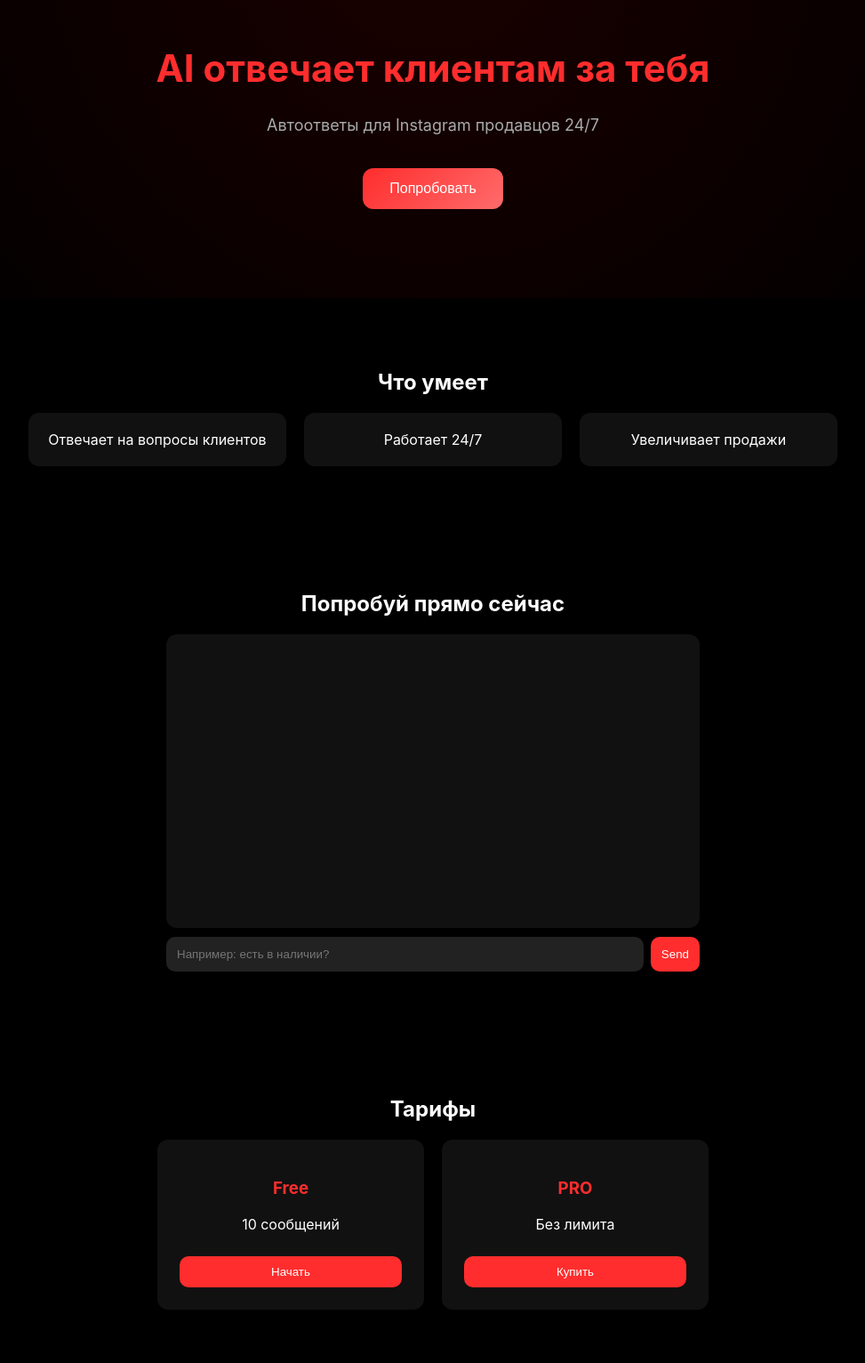
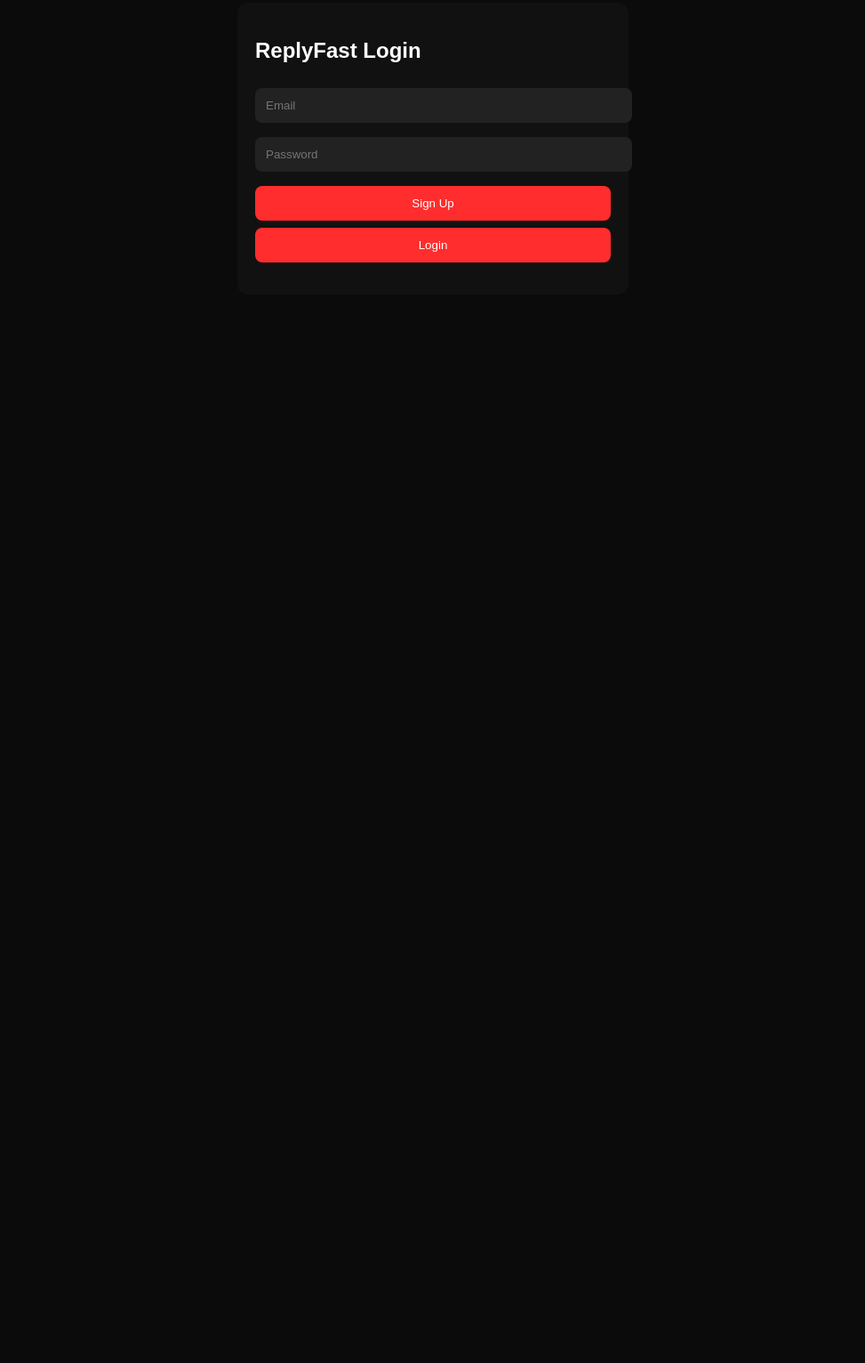
Before and after one commit to odinodin-wq/replyfast-saas-v2, a website: page public/index.html in a window 1280 px wide. Shown: the part 77-1609 px from the top of the page at 89% size, without its empty margins (153-1126 px from the left). After the commit the page ends 800 px from the top, so only its background shows below. Drawn offline with nearby package versions, Linux system fonts and the light colour scheme.

Commit message:
Update index.html

```diff
--- a/public/index.html
+++ b/public/index.html
@@ -3,200 +3,210 @@
 <head>
 <meta charset="UTF-8">
 <meta name="viewport" content="width=device-width, initial-scale=1.0">
-<title>ReplyFast AI</title>
+<title>ReplyFast SaaS</title>
+
+<script src="https://cdn.jsdelivr.net/npm/@supabase/supabase-js@2"></script>
 
 <style>
 body {
   margin:0;
-  font-family: Inter, Arial;
-  background:#000;
+  font-family: Arial;
+  background:#0b0b0b;
   color:white;
 }
 
-/* HERO */
-.hero {
-  text-align:center;
-  padding:100px 20px;
-  background: radial-gradient(circle at top, #1a0000, #000);
+/* LOGIN */
+#auth {
+  max-width:400px;
+  margin:80px auto;
+  padding:20px;
+  background:#111;
+  border-radius:12px;
 }
 
-.hero h1 {
-  font-size:42px;
-  color:#ff2d2d;
+input {
+  width:100%;
+  padding:12px;
+  margin:8px 0;
+  border:none;
+  border-radius:8px;
+  background:#222;
+  color:white;
 }
 
-.hero p {
-  color:#aaa;
-  font-size:18px;
-}
-
-.hero button {
-  margin-top:20px;
-  padding:14px 30px;
+button {
+  width:100%;
+  padding:12px;
+  margin-top:8px;
   border:none;
-  border-radius:12px;
-  background:linear-gradient(135deg,#ff2d2d,#ff6b6b);
+  border-radius:8px;
+  background:#ff2d2d;
   color:white;
-  font-size:16px;
   cursor:pointer;
 }
 
-/* SECTION */
-.section {
-  padding:60px 20px;
-  text-align:center;
+/* APP */
+#app {
+  display:none;
+  padding:20px;
 }
 
-.cards {
+.topbar {
   display:flex;
-  gap:20px;
-  justify-content:center;
-  flex-wrap:wrap;
+  justify-content:space-between;
+  align-items:center;
+  padding:10px;
+  background:#111;
+  border-radius:10px;
 }
 
-.card {
-  background:#111;
-  padding:20px;
-  border-radius:12px;
-  width:250px;
+.online {
+  color:#aaa;
+  font-size:14px;
 }
 
-/* DEMO */
-.demo {
-  max-width:600px;
-  margin:auto;
+.dot {
+  width:10px;
+  height:10px;
+  background:#00ff88;
+  border-radius:50%;
+  display:inline-block;
+  margin-right:5px;
+  animation:pulse 1.5s infinite;
 }
 
+@keyframes pulse {
+  0% {transform:scale(1);}
+  50% {transform:scale(1.5);}
+  100% {transform:scale(1);}
+}
+
+/* CHAT */
 .chat {
+  margin-top:20px;
   background:#111;
-  border-radius:12px;
-  padding:15px;
-  height:300px;
+  border-radius:10px;
+  padding:10px;
+  height:400px;
   overflow:auto;
 }
 
 .msg {
+  padding:10px;
   margin:6px 0;
-  padding:10px;
-  border-radius:10px;
+  border-radius:8px;
 }
 
-.user { background:#ff2d2d; }
-.ai { background:#222; }
+.user {background:#ff2d2d;}
+.ai {background:#222;}
 
 .inputBox {
   display:flex;
   margin-top:10px;
 }
 
-input {
+.inputBox input {
   flex:1;
-  padding:12px;
-  border:none;
-  border-radius:10px;
-  background:#222;
-  color:white;
 }
 
-button.send {
-  margin-left:8px;
-  padding:12px;
-  border:none;
-  border-radius:10px;
-  background:#ff2d2d;
-  color:white;
-}
-
-/* PRICING */
-.pricing {
-  display:flex;
-  justify-content:center;
-  gap:20px;
-  flex-wrap:wrap;
-}
-
-.plan {
-  background:#111;
-  padding:25px;
-  border-radius:12px;
-  width:250px;
-}
-
-.plan h3 {
-  color:#ff2d2d;
-}
-
-.plan button {
-  margin-top:10px;
-  padding:10px;
-  width:100%;
-  background:#ff2d2d;
-  border:none;
-  border-radius:10px;
-  color:white;
-}
-
-/* MOBILE */
-@media (max-width:768px){
-  .hero h1 { font-size:28px; }
+.inputBox button {
+  width:120px;
+  margin-left:10px;
 }
 </style>
 </head>
 
 <body>
 
-<!-- HERO -->
-<div class="hero">
-  <h1>AI отвечает клиентам за тебя</h1>
-  <p>Автоответы для Instagram продавцов 24/7</p>
-  <button onclick="scrollToDemo()">Попробовать</button>
+<!-- LOGIN -->
+<div id="auth">
+  <h2>ReplyFast Login</h2>
+
+  <input id="email" placeholder="Email">
+  <input id="password" type="password" placeholder="Password">
+
+  <button onclick="signUp()">Sign Up</button>
+  <button onclick="signIn()">Login</button>
+
+  <p id="status"></p>
 </div>
 
-<!-- FEATURES -->
-<div class="section">
-  <h2>Что умеет</h2>
-  <div class="cards">
-    <div class="card">Отвечает на вопросы клиентов</div>
-    <div class="card">Работает 24/7</div>
-    <div class="card">Увеличивает продажи</div>
+<!-- APP -->
+<div id="app">
+
+  <div class="topbar">
+    <div>🔥 ReplyFast SaaS</div>
+    <div class="online"><span class="dot"></span>AI online</div>
+    <button onclick="logout()">Logout</button>
   </div>
-</div>
-
-<!-- DEMO -->
-<div class="section demo" id="demo">
-  <h2>Попробуй прямо сейчас</h2>
 
   <div class="chat" id="chat"></div>
 
   <div class="inputBox">
-    <input id="msg" placeholder="Например: есть в наличии?">
-    <button class="send" onclick="send()">Send</button>
+    <input id="msg" placeholder="Напиши клиентский вопрос...">
+    <button onclick="send()">Send</button>
   </div>
-</div>
 
-<!-- PRICING -->
-<div class="section">
-  <h2>Тарифы</h2>
-
-  <div class="pricing">
-    <div class="plan">
-      <h3>Free</h3>
-      <p>10 сообщений</p>
-      <button>Начать</button>
-    </div>
-
-    <div class="plan">
-      <h3>PRO</h3>
-      <p>Без лимита</p>
-      <button onclick="buy()">Купить</button>
-    </div>
-  </div>
 </div>
 
 <script>
-function scrollToDemo() {
-  document.getElementById("demo").scrollIntoView({behavior:"smooth"});
+/* =========================
+   🔑 SUPABASE CONFIG
+   ========================= */
+
+// ✔ URL У ТЕБЯ ПРАВИЛЬНЫЙ:
+const SUPABASE_URL = "https://cowsflyfghivkafjauzm.supabase.co";
+
+// ❗ ВСТАВЬ СЮДА СВОЙ ANON KEY (из Supabase → API)
+const SUPABASE_ANON_KEY = "eyJhbGciOiJIUzI1NiIsInR5cCI6IkpXVCJ9.eyJpc3MiOiJzdXBhYmFzZSIsInJlZiI6ImNvd3NmbHlmZ2hpdmthZmphdXptIiwicm9sZSI6ImFub24iLCJpYXQiOjE3NzY5MzY1NjAsImV4cCI6MjA5MjUxMjU2MH0.Z3YWipoU_0ZX2XNWTvp-v0TdMgQ0s6V_r90SHD7Ukx8";
+
+const supabase = supabase_js.createClient(
+  SUPABASE_URL,
+  SUPABASE_ANON_KEY
+);
+
+let user = null;
+
+/* =========================
+   🔐 AUTH
+   ========================= */
+
+async function signUp(){
+  let { data, error } = await supabase.auth.signUp({
+    email: email.value,
+    password: password.value
+  });
+
+  status.innerText = error ? error.message : "Check email 📩";
 }
+
+async function signIn(){
+  let { data, error } = await supabase.auth.signInWithPassword({
+    email: email.value,
+    password: password.value
+  });
+
+  if(error){
+    status.innerText = error.message;
+  } else {
+    user = data.user;
+    startApp();
+  }
+}
+
+function startApp(){
+  document.getElementById("auth").style.display = "none";
+  document.getElementById("app").style.display = "block";
+}
+
+async function logout(){
+  await supabase.auth.signOut();
+  location.reload();
+}
+
+/* =========================
+   💬 CHAT
+   ========================= */
 
 function add(text, cls){
   chat.innerHTML += `<div class="msg ${cls}">${text}</div>`;
@@ -212,7 +222,10 @@ async function send(){
   let res = await fetch("/ai", {
     method:"POST",
     headers:{"Content-Type":"application/json"},
-    body:JSON.stringify({message:text})
+    body:JSON.stringify({
+      message:text,
+      userId:user.id
+    })
   });
 
   let data = await res.json();
@@ -221,10 +234,6 @@ async function send(){
 
   msg.value = "";
 }
-
-function buy(){
-  alert("Подключи Stripe позже 💳");
-}
 </script>
 
 </body>
```
